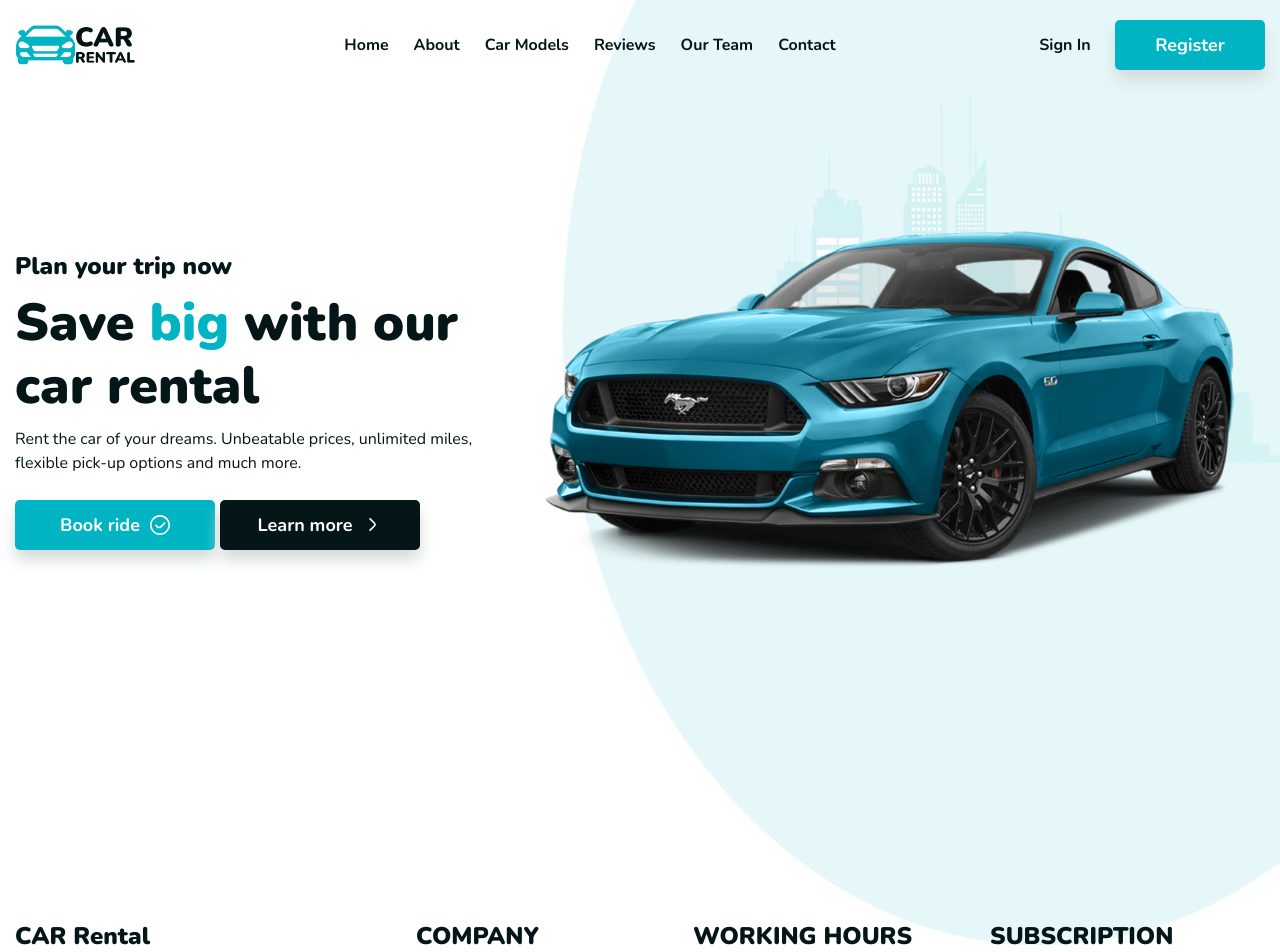
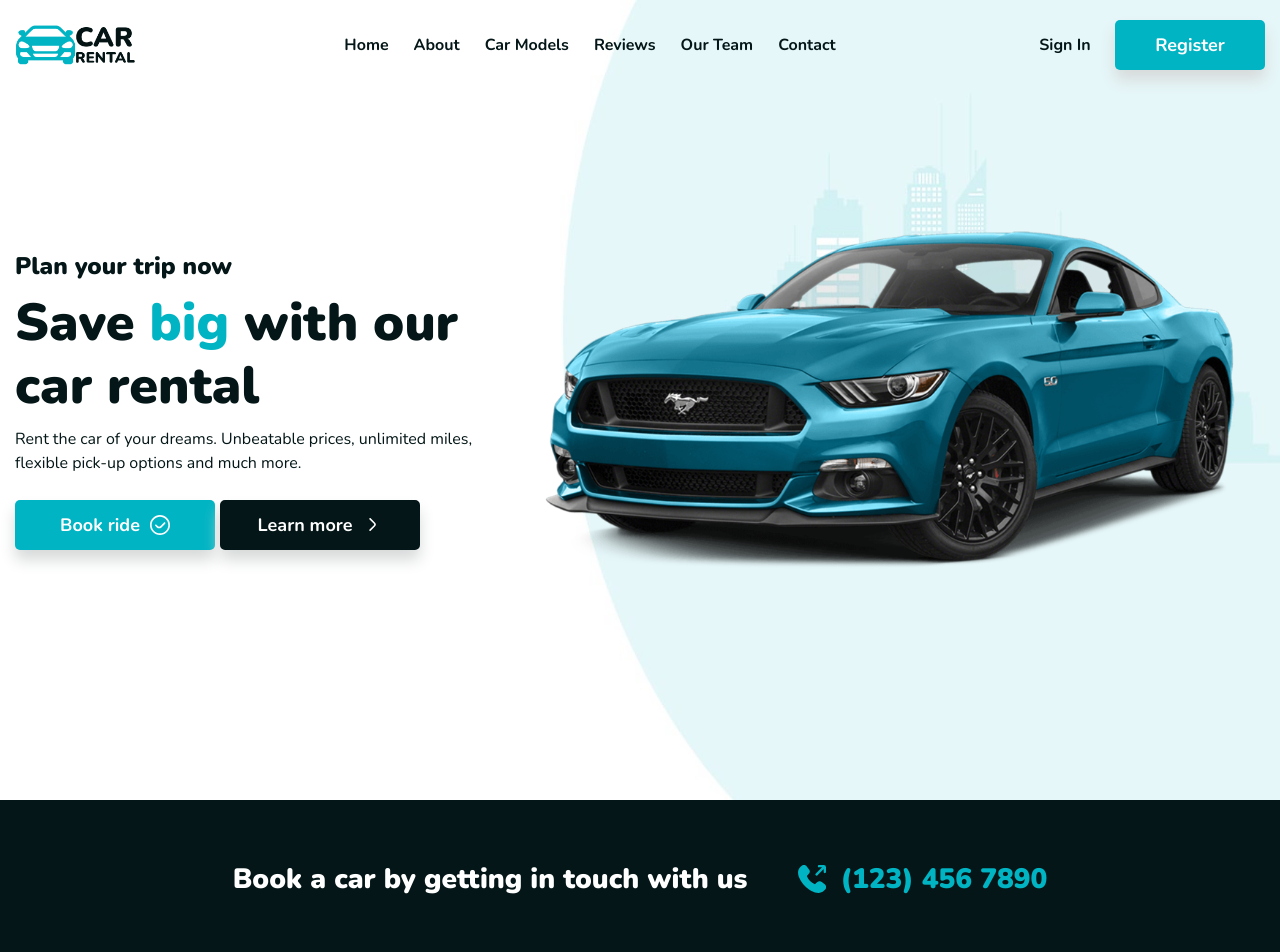
Before and after one commit to Gloryson/rentacar, a Next.js app: page / in a window 1280 px wide. Shown: the top 952 px of the page. Built offline with nearby package versions, Linux system fonts and the light colour scheme.

Commit message:
feat: added book banner

```diff
--- a/app/layout.tsx
+++ b/app/layout.tsx
@@ -1,5 +1,5 @@
 import type { Metadata } from 'next'
-import { Footer, NavBar } from '@/components'
+import { BookBanner, Footer, NavBar } from '@/components'
 import './globals.css'
 
 
@@ -18,6 +18,7 @@ export default function RootLayout({
       <body>
         <NavBar />
         {children}
+        <BookBanner />
         <Footer />
       </body>
     </html>
--- /dev/null
+++ b/components/BookBanner/BookBanner.scss
@@ -0,0 +1,37 @@
+.book__banner {
+  background-color: var(--text-color);
+
+  .container {
+    display: flex;
+    justify-content: center;
+    align-items: center;
+    gap: 50px;
+    padding: 60px 15px;
+
+    @media (max-width: 1024px) {
+      flex-direction: column;
+    }
+
+    h3 {
+      color: white;
+    }
+
+    span {
+      display: flex;
+      align-items: center;
+      gap: 15px;
+      color: var(--brand-color);
+      font-size: 28px;
+      font-weight: 900;
+
+      &::before {
+        content: '';
+        width: 28px;
+        height: 28px;
+        background: url(../../public/svg/call-outgoing.svg) no-repeat center;
+        background-size: 100%;
+      }
+    }
+  }
+
+}
--- /dev/null
+++ b/components/BookBanner/BookBanner.tsx
@@ -0,0 +1,14 @@
+import './BookBanner.scss';
+
+
+
+export function BookBanner () {
+  return(
+    <section className='book__banner'>
+      <div className='container'>
+        <h3>Book a car by getting in touch with us</h3>
+        <span>(123) 456 7890</span>
+      </div>
+    </section>
+  )
+}
--- a/components/index.ts
+++ b/components/index.ts
@@ -1,3 +1,4 @@
+import { BookBanner } from './BookBanner/BookBanner';
 import { Footer } from './Footer/Footer';
 import { MainSection } from './MainSection/MainSection';
 import { NavBar } from './NavBar/NavBar';
@@ -7,5 +8,6 @@ import { NavBar } from './NavBar/NavBar';
 export {
   MainSection,
   NavBar,
+  BookBanner,
   Footer
 }
```
Also changed, not shown: public/svg/call-outgoing.svg.
